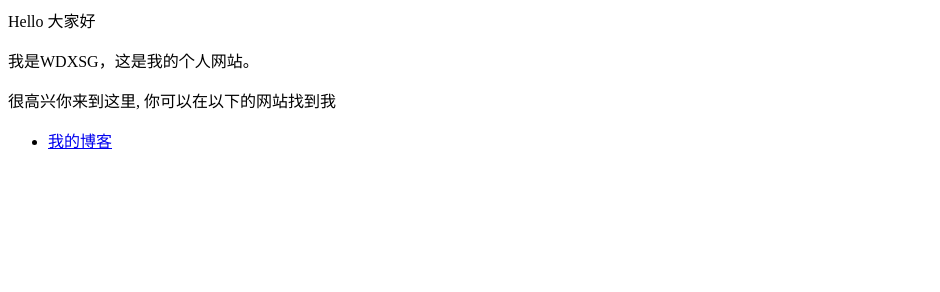
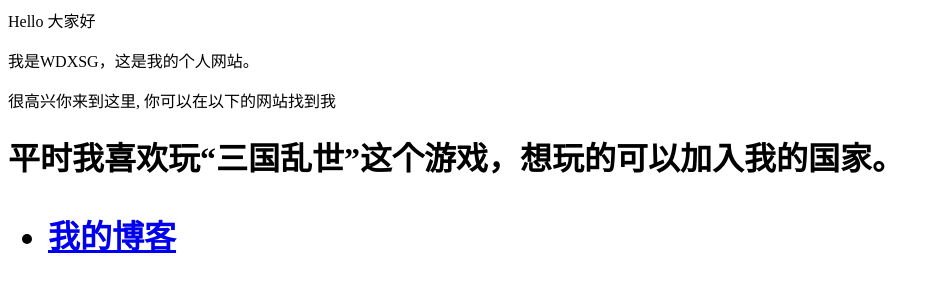
Before and after one commit to WDXSG/w-blog1, a plain HTML site: page index.html in a window 1280 px wide. Shown: the whole page, without its empty margins (0-940 px from the left). Drawn offline with Linux system fonts and the light colour scheme.

Commit message:
Update index.html

```diff
--- a/index.html
+++ b/index.html
@@ -1,7 +1,7 @@
 <p>Hello 大家好</p>
 <p>我是WDXSG，这是我的个人网站。 </p>
 <p>很高兴你来到这里, 你可以在以下的网站找到我</p>
-
+<h1>平时我喜欢玩“三国乱世”这个游戏，想玩的可以加入我的国家。<h1>
 <ul>
   <li> <a href="https://github.com/WDXSG">我的博客</a> </li>
 </ul>
```
